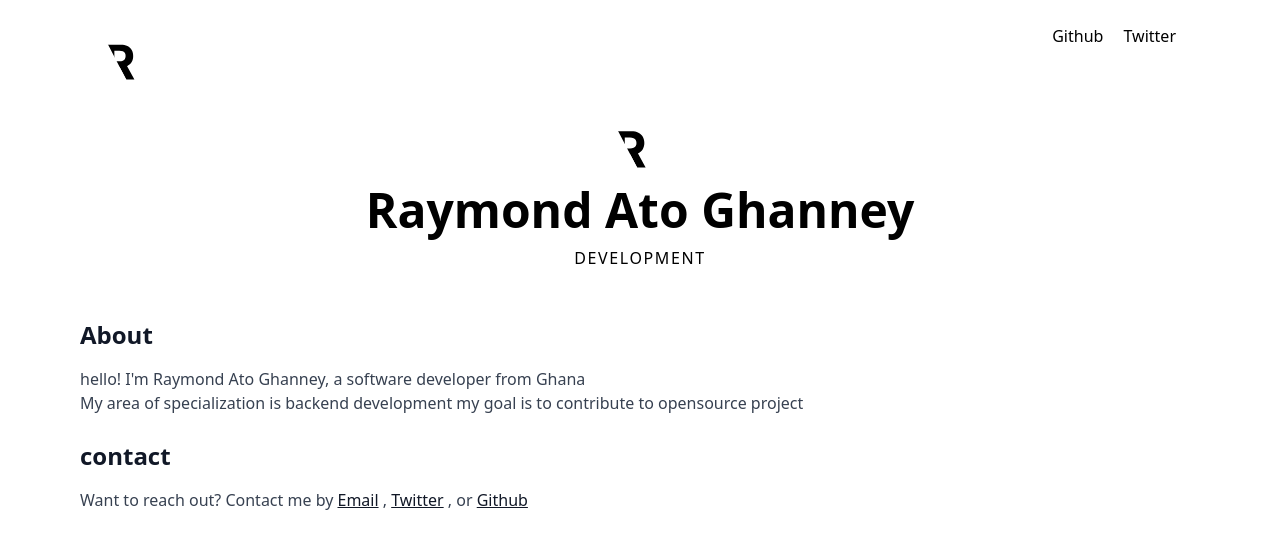
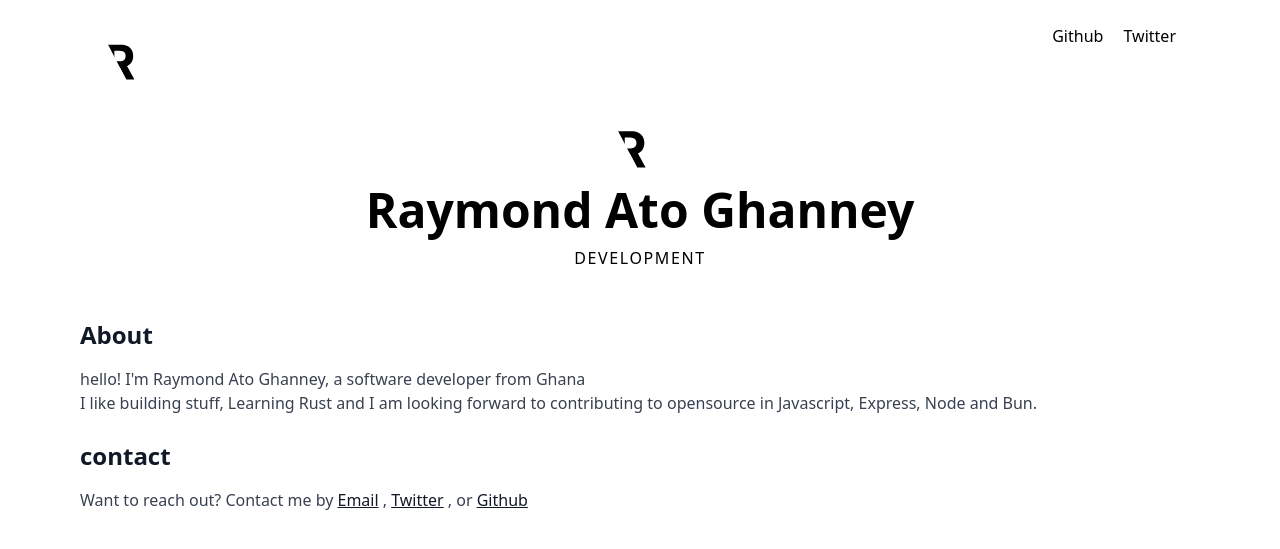
Before and after one commit to at-o/at-o.github.io, a Jekyll site: the page built from index.html, in a window 1280 px wide. Shown: the top 549 px of the page. Built offline with Jekyll 4.4.1, drawn with Linux system fonts in a browser that asks for light colours; nearby versions of some CDN libraries.

Commit message:
about me update

```diff
--- a/index.html
+++ b/index.html
@@ -29,8 +29,8 @@ layout: default
             hello! I'm Raymond Ato Ghanney, a software developer from
             Ghana
             <br>
-            My area of specialization is backend development my goal is to
-            contribute to opensource project
+            I like building stuff, Learning Rust and I am looking forward to
+            contributing to opensource in Javascript, Express, Node and Bun.
         </p>
     </section>
 
@@ -41,14 +41,14 @@ layout: default
         <p>
             Want to reach out? Contact me by
             <!---->
-            <a class="text-gray-900 underline" href="#">Email</a>
+            <a class="text-gray-900 underline" href="mailto:kwamea236@protonmail.com">Email</a>
             ,
             <!---->
-            <a class="text-gray-900 underline" href="#">Twitter</a>
+            <a class="text-gray-900 underline" href="https://twitter.com/ChiefPortable">Twitter</a>
             , or
 
             <!---->
-            <a class="text-gray-900 underline" href="#">Github</a>
+            <a class="text-gray-900 underline" href="https://github.com/chiefportable">Github</a>
         </p>
     </section>
 </main>
```
